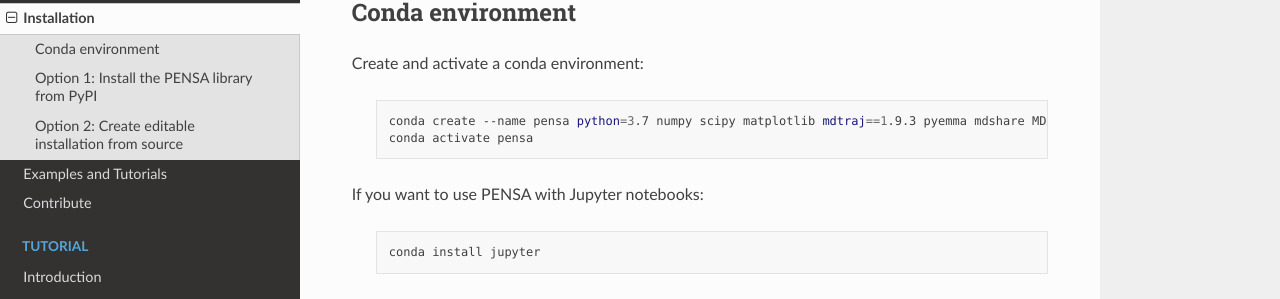
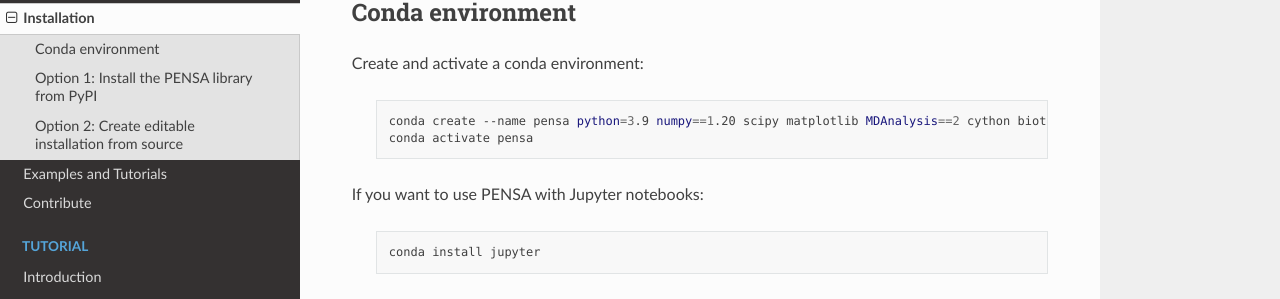
Before and after one commit to drorlab/pensa, a Sphinx documentation site: the page built from docs/installation.rst, in a window 1280 px wide and 1146 px high. Shown: the part 164-463 px from the top of the window. Built offline with Sphinx 7.4.7 and the Read the Docs theme 2.0.0, drawn with Linux system fonts in a browser that asks for light colours.

Commit message:
update installation tutorial

```diff
--- a/docs/installation.rst
+++ b/docs/installation.rst
@@ -8,7 +8,7 @@
 
   .. code:: bash
 
-    conda create --name pensa python=3.7 numpy scipy matplotlib mdtraj==1.9.3 pyemma mdshare MDAnalysis cython biotite -c conda-forge
+    conda create --name pensa python=3.9 numpy==1.20 scipy matplotlib MDAnalysis==2 cython biotite -c conda-forge
     conda activate pensa
 
 If you want to use PENSA with Jupyter notebooks:
```
